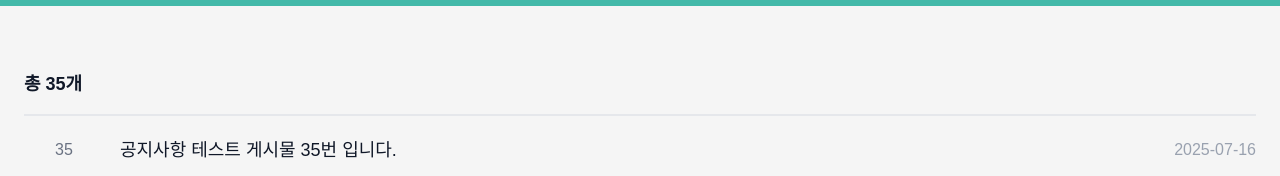
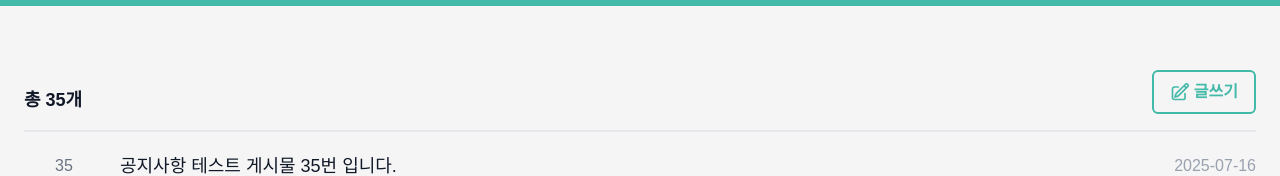
Before and after one commit to DUCAMI-10th/ducami-10th-project-web-team2, a React (Vite) app: page /noti in a window 1280 px wide. Shown: the part 474-650 px from the top of the page. Built offline with nearby package versions, Linux system fonts and the light colour scheme; a web font is replaced by a local one.

Commit message:
feat: 공지 페이지 글쓰기 추가

```diff
--- a/src/pages/Noti.jsx
+++ b/src/pages/Noti.jsx
@@ -1,6 +1,9 @@
-import React, { useState } from 'react';
+import { useState } from 'react';
 
 const Noti = () => {
+  // 1. 로그인 상태 관리 (실제로는 API나 Context에서 가져옵니다)
+  const [isLoggedIn, setIsLoggedIn] = useState(true); // 테스트를 위해 true로 설정
+
   const noticeData = Array.from({ length: 35 }, (_, i) => ({
     id: 35 - i,
     title: `공지사항 테스트 게시물 ${35 - i}번 입니다.`,
@@ -22,7 +25,8 @@ const Noti = () => {
   };
 
   return (
-    <div>
+    <>
+      {/* 상단 배너 영역 */}
       <div className="bg-[#43B9A9] w-screen relative left-[50%] -translate-x-1/2 py-16 md:py-20 overflow-hidden">
         <div className="max-w-screen-xl mx-auto px-6 flex justify-between items-center relative z-10">
           <div className="text-white space-y-2">
@@ -40,16 +44,32 @@ const Noti = () => {
         </div>
       </div>
 
+      {/* 리스트 영역 */}
       <div className="max-w-screen-xl mx-auto px-6 py-12 md:py-16">
 
-        <div className="mb-4">
+        {/* 상단 헤더: 총 개수와 글쓰기 버튼 */}
+        <div className="mb-4 flex justify-between items-end">
           <p className="text-gray-900 font-bold text-lg">
             총 <span>{totalCount}</span>개
           </p>
+
+          {/* 2. 로그인 시에만 보이는 글쓰기 버튼 */}
+          {isLoggedIn && (
+            <button
+              onClick={() => alert('글쓰기 페이지로 이동')}
+              className="flex items-center space-x-1 px-4 py-2 border-2 border-[#43B9A9] text-[#43B9A9] rounded-md hover:bg-[#43B9A9] hover:text-white transition-all duration-200"
+            >
+              <svg xmlns="/public/pen.svg" fill="none" viewBox="0 0 24 24" strokeWidth={2} stroke="currentColor" className="w-5 h-5">
+                <path strokeLinecap="round" strokeLinejoin="round" d="m16.862 4.487 1.687-1.688a1.875 1.875 0 1 1 2.652 2.652L10.582 16.07a4.5 4.5 0 0 1-1.897 1.13L6 18l.8-2.685a4.5 4.5 0 0 1 1.13-1.897l8.932-8.931Zm0 0L19.5 7.125M18 14v4.75A2.25 2.25 0 0 1 15.75 21H5.25A2.25 2.25 0 0 1 3 18.75V8.25A2.25 2.25 0 0 1 5.25 6H10" />
+              </svg>
+              <span className="font-bold">글쓰기</span>
+            </button>
+          )}
         </div>
 
         <div className="border-t-2 border-gray-200"></div>
 
+        {/* 리스트 반복 코드 (동일) */}
         <div className="flex flex-col">
           {currentItems.map((notice) => (
             <div
@@ -71,8 +91,8 @@ const Noti = () => {
           ))}
         </div>
 
+        {/* 페이지네이션 (동일) */}
         <div className="mt-12 flex justify-center items-center space-x-2">
-
           <button
             onClick={() => handlePageChange(currentPage - 1)}
             disabled={currentPage === 1}
@@ -107,11 +127,9 @@ const Noti = () => {
             </svg>
           </button>
         </div>
-
       </div>
-
       <div className="pb-20"></div>
-    </div>
+    </>
   );
 };
 
```
Also changed, not shown: public/ creative5.jpg (renamed from public/creative5.jpg), src/assets/pen.svg (added), src/pages/NotiWrite.jsx (added).
